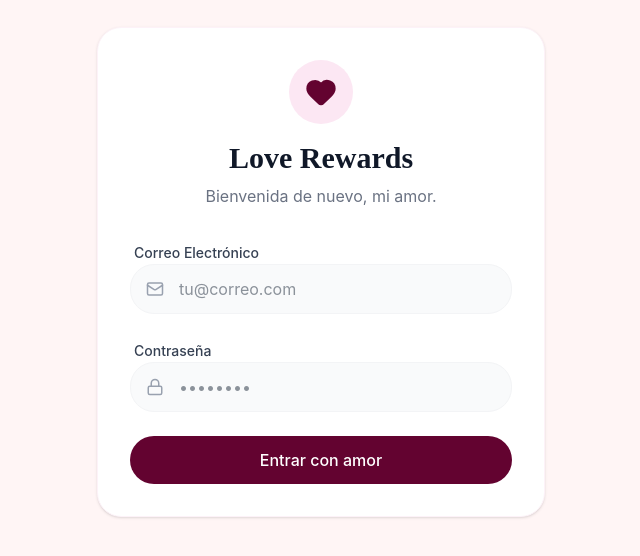
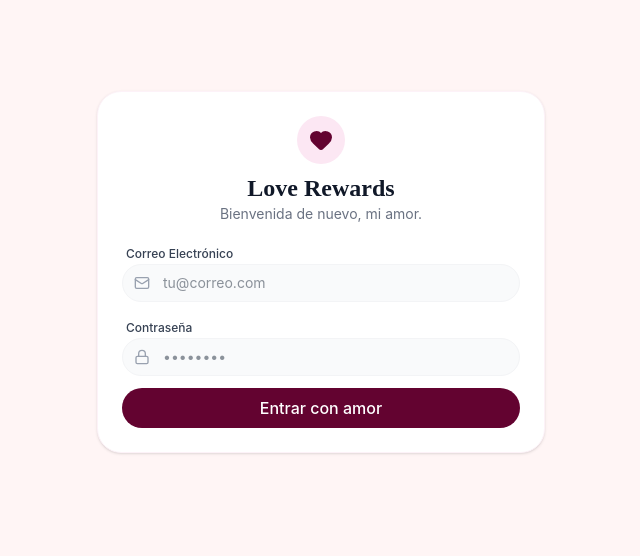
Before and after one commit to BrayanGam/rewards, a Vue app: page /login in a window 1280 px wide. Shown: the part 128-684 px from the top of the page, without its empty margins (319-959 px from the left). Built offline with nearby package versions, Linux system fonts and the light colour scheme; no server answers.

Commit message:
scrollbar

```diff
--- a/src/style.css
+++ b/src/style.css
@@ -35,3 +35,29 @@ h6 {
 .glass {
   @apply bg-white/60 backdrop-blur-xl border border-white/50 rounded-[20px] sm:rounded-[28px] shadow-xl;
 }
+
+/* Custom Scrollbar */
+::-webkit-scrollbar {
+  width: 8px;
+  height: 8px;
+}
+
+::-webkit-scrollbar-track {
+  background: #f1f1f1;
+  border-radius: 10px;
+}
+
+::-webkit-scrollbar-thumb {
+  background: #630330;
+  border-radius: 10px;
+}
+
+::-webkit-scrollbar-thumb:hover {
+  background: #4a0224;
+}
+
+/* Firefox */
+* {
+  scrollbar-width: thin;
+  scrollbar-color: #630330 #f1f1f1;
+}
--- a/src/views/Login.vue
+++ b/src/views/Login.vue
@@ -30,53 +30,53 @@ const handleLogin = async () => {
 </script>
 
 <template>
-  <div class="min-h-screen flex items-center justify-center p-6 bg-peony-light">
-    <div class="w-full max-w-md bg-white rounded-3xl shadow-sm p-8 space-y-8 border border-pink-50">
+  <div class="h-screen flex items-center justify-center p-4 bg-peony-light overflow-hidden">
+    <div class="w-full max-w-md bg-white rounded-3xl shadow-sm p-5 sm:p-6 space-y-4 border border-pink-50">
       <div class="text-center">
-        <div class="inline-flex items-center justify-center w-16 h-16 bg-pink-100 rounded-full mb-4">
-          <Heart class="text-burgundy fill-burgundy" :size="32" />
+        <div class="inline-flex items-center justify-center w-12 h-12 bg-pink-100 rounded-full mb-2">
+          <Heart class="text-burgundy fill-burgundy" :size="24" />
         </div>
-        <h1 class="text-3xl font-bold text-gray-900 mb-2">Love Rewards</h1>
-        <p class="text-gray-500">Bienvenida de nuevo, mi amor.</p>
+        <h1 class="text-xl sm:text-2xl font-bold text-gray-900">Love Rewards</h1>
+        <p class="text-xs sm:text-sm text-gray-500">Bienvenida de nuevo, mi amor.</p>
       </div>
 
-      <form @submit.prevent="handleLogin" class="space-y-6">
-        <div class="space-y-2">
-          <label class="text-sm font-medium text-gray-700 ml-1">Correo Electrónico</label>
+      <form @submit.prevent="handleLogin" class="space-y-3">
+        <div class="space-y-1">
+          <label class="text-xs font-medium text-gray-700 ml-1">Correo Electrónico</label>
           <div class="relative">
-            <Mail class="absolute left-4 top-1/2 -translate-y-1/2 text-gray-400" :size="18" />
+            <Mail class="absolute left-3 top-1/2 -translate-y-1/2 text-gray-400" :size="16" />
             <input
               v-model="email"
               type="email"
               required
               placeholder="tu@correo.com"
-              class="w-full pl-12 pr-4 py-3 bg-gray-50 border border-gray-100 rounded-3xl focus:ring-2 focus:ring-burgundy/20 focus:border-burgundy outline-none transition-all"
+              class="w-full pl-10 pr-3 py-2 text-sm bg-gray-50 border border-gray-100 rounded-3xl focus:ring-2 focus:ring-burgundy/20 focus:border-burgundy outline-none transition-all"
             />
           </div>
         </div>
 
-        <div class="space-y-2">
-          <label class="text-sm font-medium text-gray-700 ml-1">Contraseña</label>
+        <div class="space-y-1">
+          <label class="text-xs font-medium text-gray-700 ml-1">Contraseña</label>
           <div class="relative">
-            <Lock class="absolute left-4 top-1/2 -translate-y-1/2 text-gray-400" :size="18" />
+            <Lock class="absolute left-3 top-1/2 -translate-y-1/2 text-gray-400" :size="16" />
             <input
               v-model="password"
               type="password"
               required
               placeholder="••••••••"
-              class="w-full pl-12 pr-4 py-3 bg-gray-50 border border-gray-100 rounded-3xl focus:ring-2 focus:ring-burgundy/20 focus:border-burgundy outline-none transition-all"
+              class="w-full pl-10 pr-3 py-2 text-sm bg-gray-50 border border-gray-100 rounded-3xl focus:ring-2 focus:ring-burgundy/20 focus:border-burgundy outline-none transition-all"
             />
           </div>
         </div>
 
-        <div v-if="error" class="text-red-500 text-sm text-center font-medium bg-red-50 py-2 rounded-2xl">
+        <div v-if="error" class="text-red-500 text-xs text-center font-medium bg-red-50 py-1.5 rounded-2xl">
           {{ error }}
         </div>
 
         <button
           type="submit"
           :disabled="loading"
-          class="w-full btn-primary"
+          class="w-full btn-primary !py-2"
         >
           {{ loading ? 'Iniciando sesión...' : 'Entrar con amor' }}
         </button>
```
